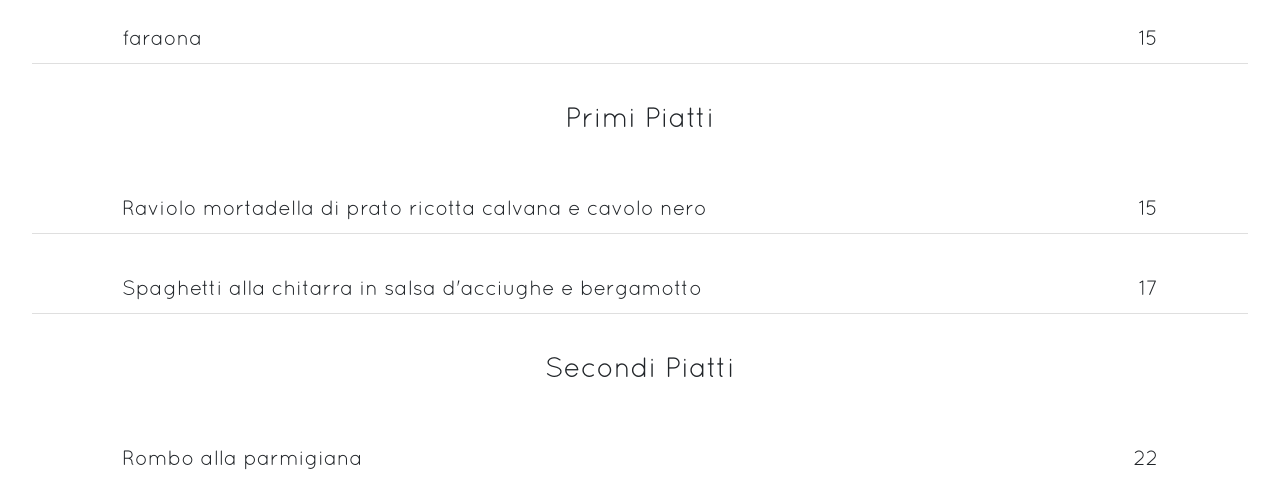
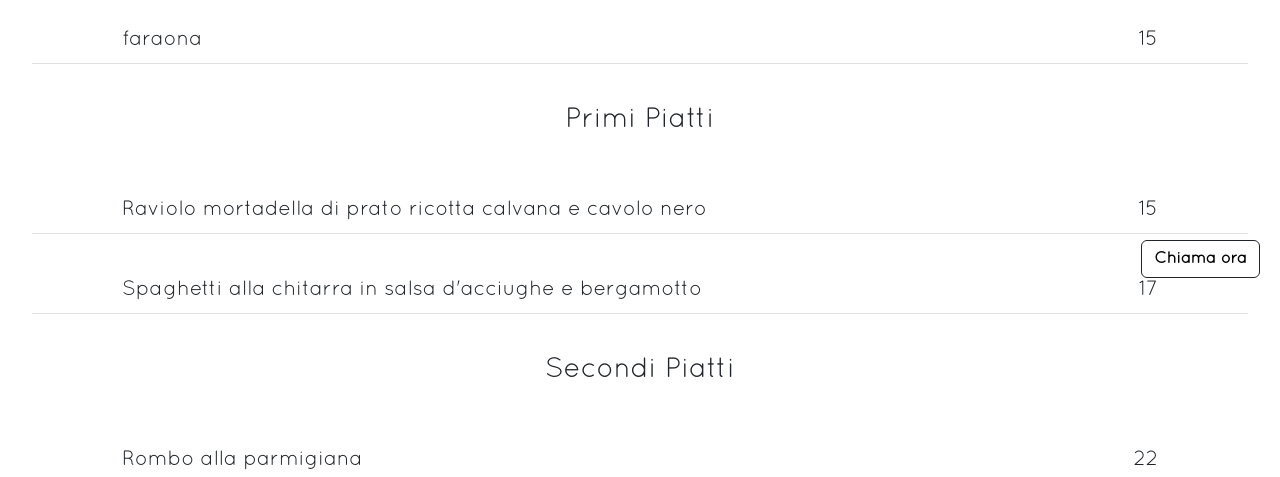
Before and after one commit to leoBitto/restaurant, a Django app: page /menu in a window 1280 px wide. Shown: the part 442-919 px from the top of the page. Run offline with Django 4.2, Linux system fonts and the light colour scheme; data comes from the database, SQL or seed files in the repository.

Commit message:
added call to action

```diff
--- a/base/static/css/mqCarousel.css
+++ b/base/static/css/mqCarousel.css
@@ -10,3 +10,16 @@ body {
   font-family: 'Quicksand_Book', Fallback, sans-serif;
   font-size: 1.3rem;
 }
+
+#call_link{
+  text-decoration: none;
+  color:black;
+  font-weight: 600;
+}
+
+#call_to_action{
+  position:fixed;
+  bottom: 80px;
+  right: 20px;
+  background:white;
+}
--- a/base/website/templates/website/landing.html
+++ b/base/website/templates/website/landing.html
@@ -73,7 +73,7 @@
             <h6 class="fw-bold"> ORARI D'APERTURA  </h6>
             <p> LUN - VEN | {{opening_hours.weekdays}} </p>
             <p> SAB - DOM | {{opening_hours.weekend}} </p>
-            <p> CHIUSI IL : {{opening_hours.closing_day}} </p>
+            <p> CHIUSO {{opening_hours.closing_day}} </p>
         </div>
         <!-- END - OPENING HOURS -->
     </div>
--- a/base/website/templates/website/menu.html
+++ b/base/website/templates/website/menu.html
@@ -72,4 +72,9 @@
 {% endif %}
 
 </ul>
+
+<div id="call_to_action" class="btn btn-outline-dark"  >
+    <a id="call_link" href="tel:+39{{ phone }}">Chiama ora</a>
+</div>
+
 {% endblock %}
--- a/base/website/views.py
+++ b/base/website/views.py
@@ -43,6 +43,9 @@ def menu(request):
 
     title = "Il Nostro Menù"
 
+    phone = Contact.objects.all()[0]
+
+
     context={
         'entrees':entrees,
         'first_dishes':first_dishes,
@@ -50,6 +53,7 @@ def menu(request):
         'side_dishes':side_dishes,
         'desserts':desserts,
         'title':title,
+        'phone':phone.phone,
     }
 
     return render(request, 'website/menu.html', context)
```
